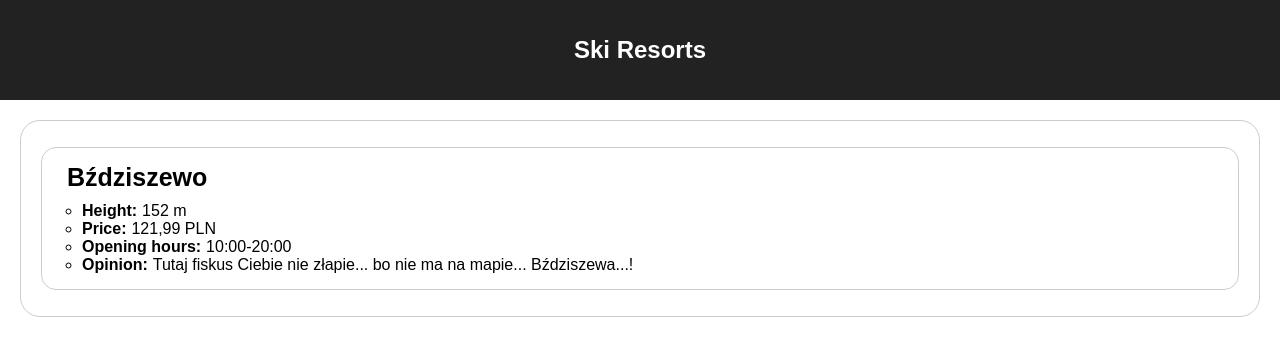
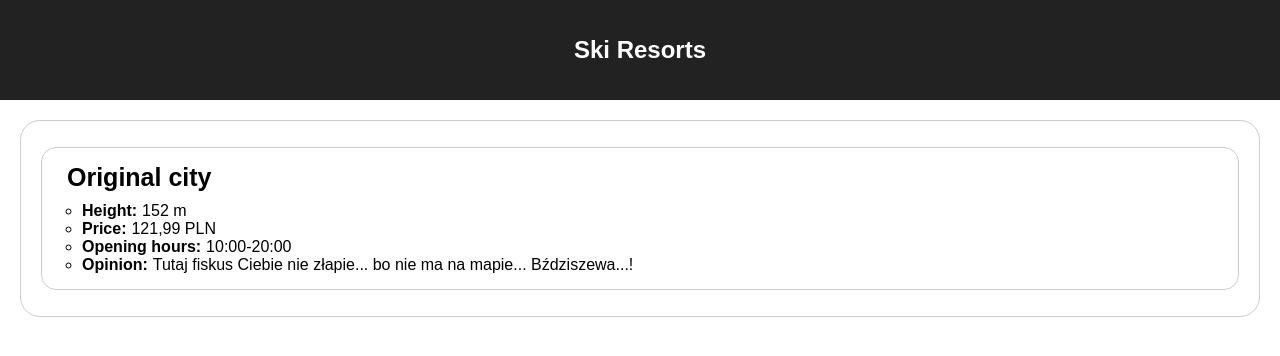
Before and after one commit to Sazar24/warsawjs-workshop-17-github, a React (Create React App) app: page / in a window 1280 px wide. Shown: the top 356 px of the page. Built offline with nearby package versions, Linux system fonts and the light colour scheme.

Commit message:
original source name

```diff
--- a/src/components/SkiResorts.jsx
+++ b/src/components/SkiResorts.jsx
@@ -7,7 +7,7 @@ class App extends Component {
     this.state = {
       skiResorts: [
         {
-          name: 'Bździszewo',
+          name: 'Original city',
           height: '152 m',
           price: '121,99 PLN',
           opening_hours: '10:00-20:00',
```
